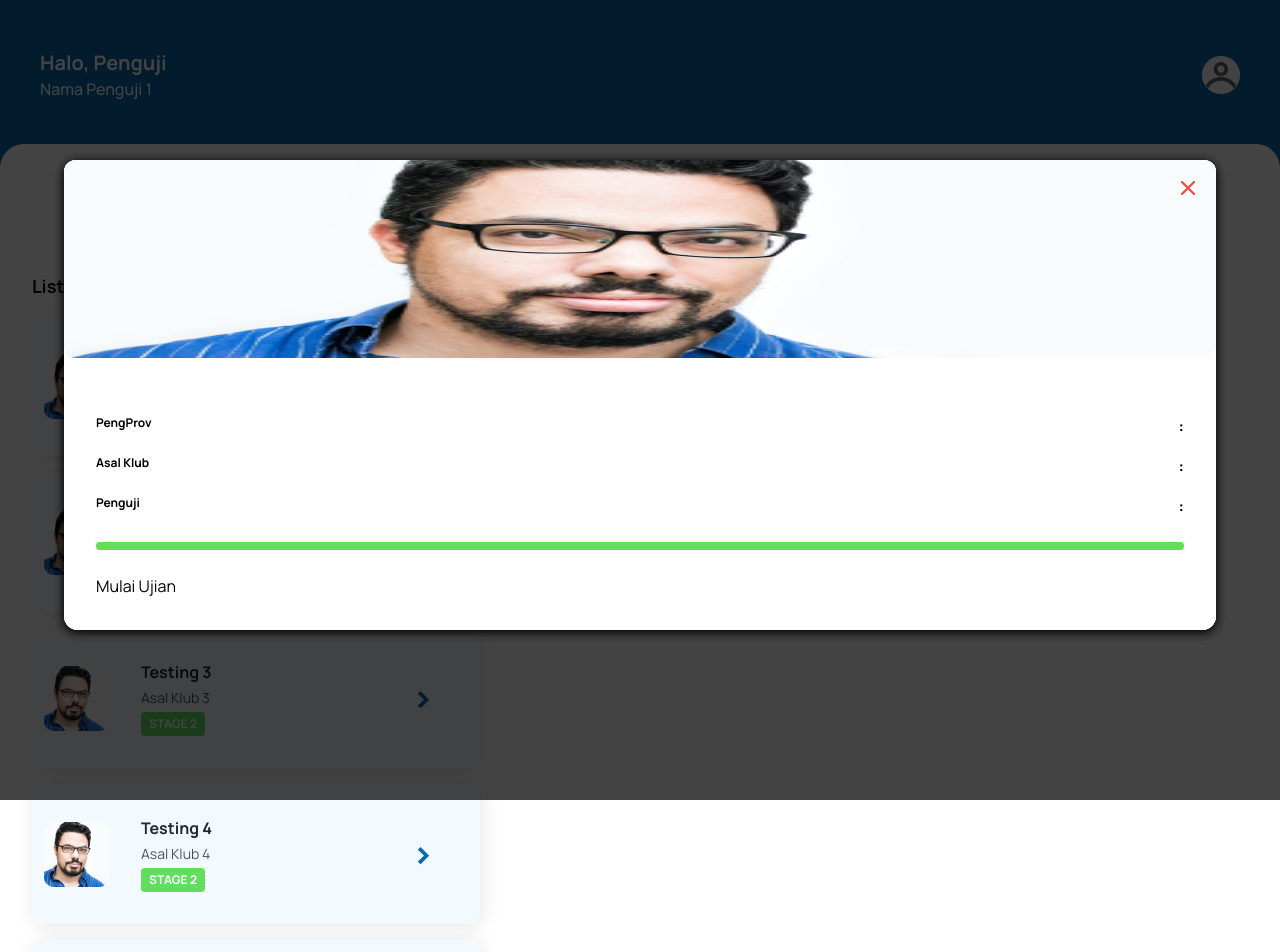
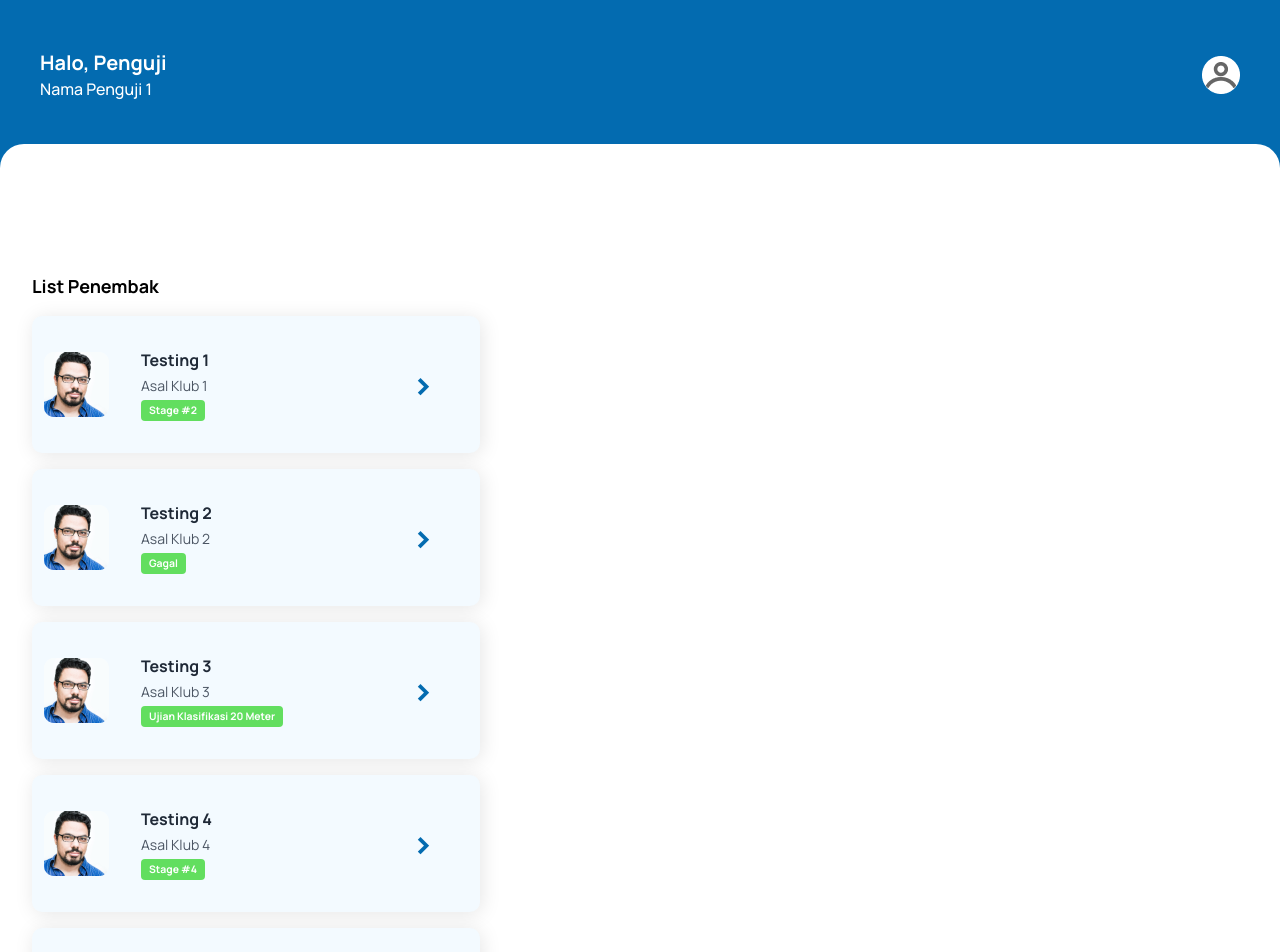
Before and after one commit to zidane-arkan/perbakin-pwa, a React (Vite) app: page / in a window 1280 px wide. Shown: the top 952 px of the page. Built offline with nearby package versions, Linux system fonts and the light colour scheme.

Commit message:
Update overlay V1.3, Card : add overlay and new logic, Penembak : add stage

```diff
--- a/src/components/overlay/Backdrop.tsx
+++ b/src/components/overlay/Backdrop.tsx
@@ -1,8 +1,8 @@
 import React from 'react'
 import classes from './Overlay.module.css';
-const Backdrop = () => {
+const Backdrop = (props : any) => {
     return (
-        <div className={classes.backdrop}></div>
+        <div onClick={props.shownCardHandler} className={classes.backdrop}></div>
     )
 }
 
--- a/src/components/overlay/Detail.tsx
+++ b/src/components/overlay/Detail.tsx
@@ -6,11 +6,11 @@ import { Link } from 'react-router-dom';
 import { LayoutChild } from '../Layout';
 const Detail = (props: any) => {
     return (
-        <Modal>
+        <Modal shownCardHandler={props.shownCardHandler}>
             <section className='flex flex-col w-full h-auto'>
                 <div className='flex relative w-full h-[198px]'>
                     <img src={imgDetail1} className='w-full h-full rounded-xl z-[-1]' />
-                    <button className='absolute z-10 top-4 right-4'>
+                    <button onClick={props.shownCardHandler} className='absolute z-10 top-4 right-4'>
                         <img src={close} />
                     </button>
                 </div>
@@ -35,7 +35,7 @@ const Detail = (props: any) => {
                             {props.stage}
                         </span>
                         <span>
-                            <Link to={'/kualifikasi_konfirmasi'}>Mulai Ujian</Link>
+                            <Link to={'/kualifikasi_aturan'}>Mulai Ujian</Link>
                         </span>
                     </div>
                 </LayoutChild>
--- a/src/components/overlay/Modal.tsx
+++ b/src/components/overlay/Modal.tsx
@@ -4,6 +4,7 @@ import { Fragment } from 'react';
 import ReactDOM from 'react-dom';
 import Backdrop from './Backdrop';
 type Props = {
+    shownCardHandler? : any,
     children?: string | JSX.Element | React.ReactNode
 }
 const ModalOverlay = (props: Props) => {
@@ -20,7 +21,7 @@ const portalElement = document.getElementById('overlays') as HTMLElement;
 const Modal = (props: Props) => {
     return (
         <Fragment>
-            {ReactDOM.createPortal(<Backdrop />, portalElement)}
+            {ReactDOM.createPortal(<Backdrop shownCardHandler={props.shownCardHandler} />, portalElement)}
             {ReactDOM.createPortal(
                 <ModalOverlay>{props.children}</ModalOverlay>,
                 portalElement
--- a/src/components/overlay/Overlay.module.css
+++ b/src/components/overlay/Overlay.module.css
@@ -5,7 +5,7 @@
   width: 100%;
   height: 100vh;
   z-index: 20;
-  background-color: rgba(0, 0, 0, 0.2);
+  background-color: rgba(0, 0, 0, 0.75);
 }
 
 .modal {
--- a/src/components/ui/card.tsx
+++ b/src/components/ui/card.tsx
@@ -27,10 +27,13 @@ export const CardText = (props: Props) => {
 }
 
 export const CardPenembak = (props: any) => {
-
+    const [isCartShown, setIsCardShown] = useState(false);
+    const shownCardHandler = () => {
+        return setIsCardShown(!isCartShown);
+    }
     return (
         <>
-            <Detail />
+            {isCartShown && <Detail shownCardHandler={shownCardHandler} />}
             <section className="flex max-w-md overflow-hidden bg-[#F3FAFF] rounded-xl px-3 py-4 gap-4 shadow-custom">
                 <div className="flex items-center w-1/6">
                     <img className='min-w-[65px]' src={user1} />
@@ -38,13 +41,16 @@ export const CardPenembak = (props: any) => {
                 <div className="flex flex-col w-4/6 gap-1 pl-6 md:p-4">
                     <h1 className="text-base font-bold text-gray-800">{props.penembak}</h1>
                     <p className="text-sm text-gray-600 ">{props.klub}</p>
-                    <div className="flex justify-between item-center">
-                        <button className="px-2 py-1 text-xs font-bold text-white uppercase transition-colors duration-300 transform bg-[#62DE5F] rounded">Stage 2</button>
+                    <div className="flex justify-between item-start">
+                        <button
+                            className="px-2 py-1 text-[.65rem] font-bold text-white transition-colors duration-300 transform bg-[#62DE5F] rounded">
+                            {props.stage}
+                        </button>
                     </div>
                 </div>
-                <Link to={'/kualifikasi_ketentuan'} className="flex items-center w-1/6">
-                    <button className="px-2 py-1 text-4xl text-[#036BB0]">{'>'}</button>
-                </Link>
+                <span className="flex items-center w-1/6">
+                    <button onClick={shownCardHandler} className="px-2 py-1 text-4xl text-[#036BB0]">{'>'}</button>
+                </span>
             </section>
         </>
     );
--- a/src/layout/pages/Penembak.tsx
+++ b/src/layout/pages/Penembak.tsx
@@ -14,12 +14,12 @@ const Penembak = (props: any) => {
                     <span className='inline text-left'>
                         <h3 className='text-lg font-bold'>List Penembak</h3>
                     </span>
-                    <CardPenembak penembak="Testing 1" klub="Asal Klub 1" />
-                    <CardPenembak penembak="Testing 2" klub="Asal Klub 2" />
-                    <CardPenembak penembak="Testing 3" klub="Asal Klub 3" />
-                    <CardPenembak penembak="Testing 4" klub="Asal Klub 4" />
-                    <CardPenembak penembak="Testing 5" klub="Asal Klub 5" />
-                    <CardPenembak penembak="Testing 6" klub="Asal Klub 6" />
+                    <CardPenembak penembak="Testing 1" klub="Asal Klub 1" stage={'Stage #2'} />
+                    <CardPenembak penembak="Testing 2" klub="Asal Klub 2" stage={'Gagal'} />
+                    <CardPenembak penembak="Testing 3" klub="Asal Klub 3" stage={'Ujian Klasifikasi 20 Meter'} />
+                    <CardPenembak penembak="Testing 4" klub="Asal Klub 4" stage={'Stage #4'} />
+                    <CardPenembak penembak="Testing 5" klub="Asal Klub 5" stage={'Stage #5'} />
+                    <CardPenembak penembak="Testing 6" klub="Asal Klub 6" stage={'Stage #6'} />
                 </LayoutChild>
             </Layout>
         </>
```
